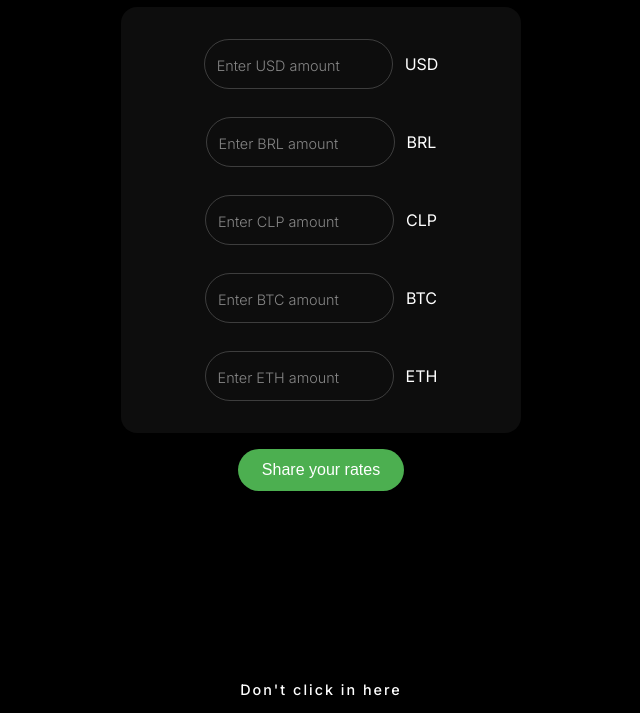
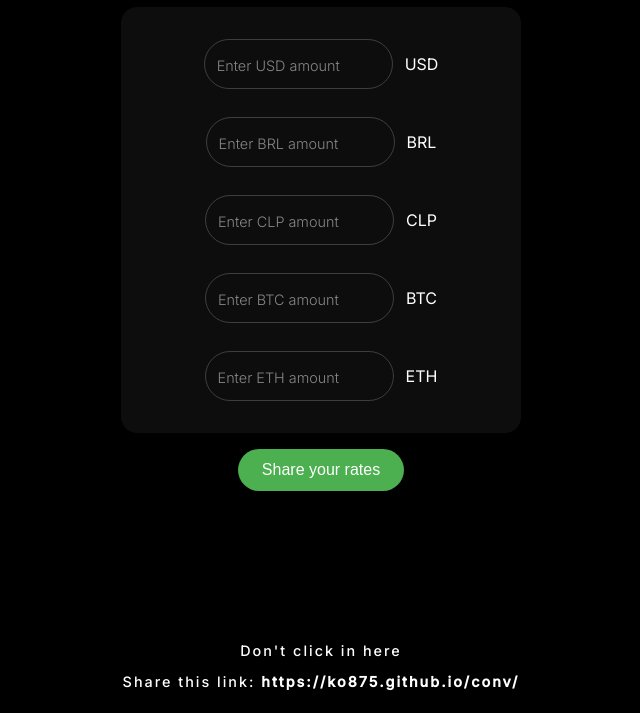
Before and after one commit to KO875/USDBRL, a plain HTML site: page index.html in a window 1280 px wide. Shown: the part 87-800 px from the top of the page, without its empty margins (319-959 px from the left). Drawn offline with Linux system fonts and the light colour scheme; no server answers.

Commit message:
added url at the bottom

```diff
--- a/app.js
+++ b/app.js
@@ -199,3 +199,11 @@ function populateInputsFromURL() {
 
 // Call the function on page load
 window.onload = populateInputsFromURL;
+
+// Add event listener to copy the website URL
+document.getElementById('website-url').addEventListener('click', () => {
+    const url = document.getElementById('website-url').innerText;
+    navigator.clipboard.writeText(url).then(() => {
+        alert('Website URL copied to clipboard: ' + url);
+    });
+});
--- a/index.html
+++ b/index.html
@@ -49,6 +49,7 @@
 
     <footer>
         <p><a href="gif.html" style="color: white; text-decoration: none;">Don't click in here</a></p>
+        <p style="color: white;">Share this link: <span id="website-url">https://ko875.github.io/conv/</span></p>
     </footer>
 
     <script src="app.js"></script>
--- a/style.css
+++ b/style.css
@@ -114,6 +114,15 @@ footer {
     font-size: 0.9rem;
 }
 
+footer p {
+    margin: 0.5rem 0; /* Add some margin for spacing */
+}
+
+#website-url {
+    font-weight: bold; /* Make the URL bold */
+    cursor: pointer; /* Change cursor to pointer */
+}
+
 @media (max-width: 768px) {
     .converter {
         padding: 1rem;
```
